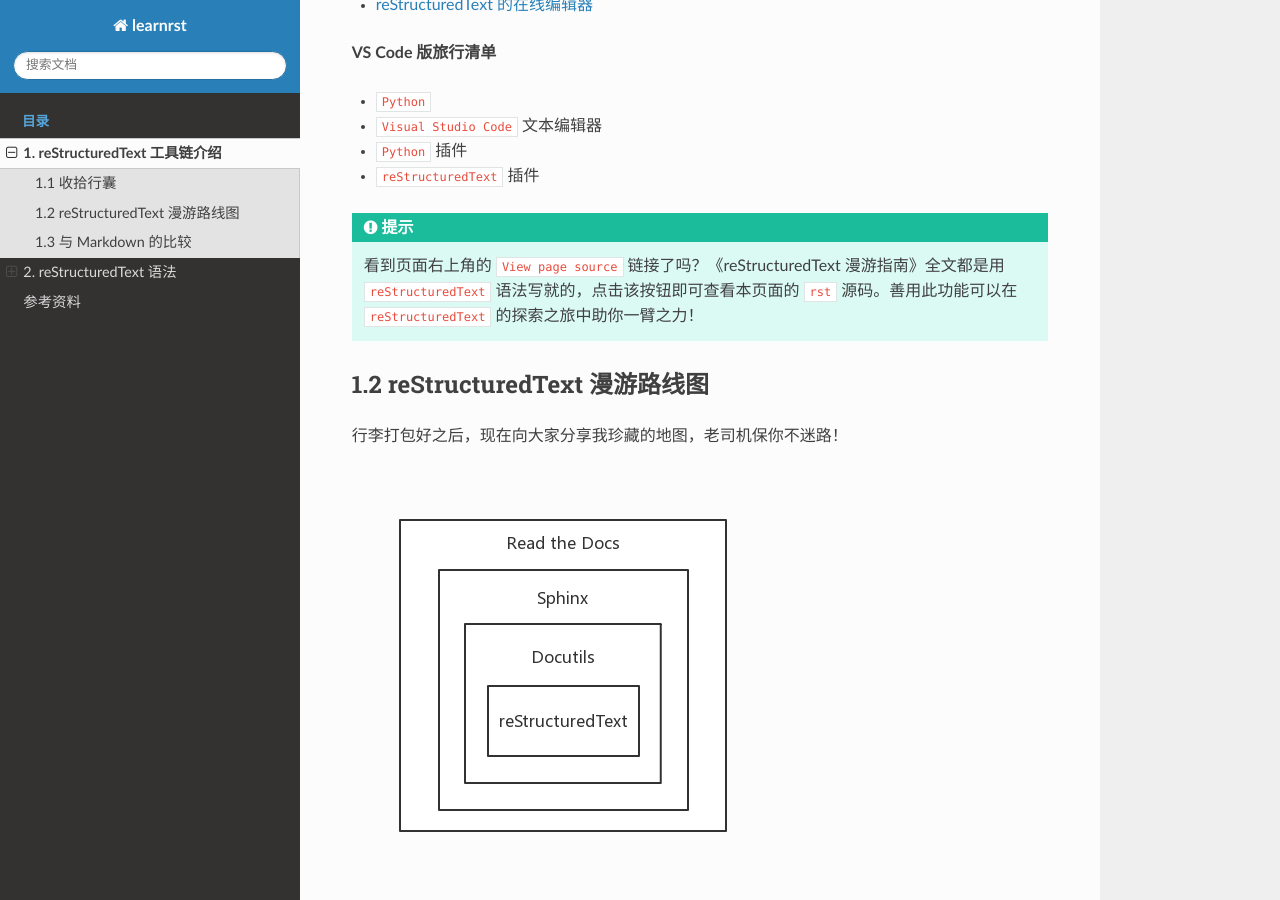
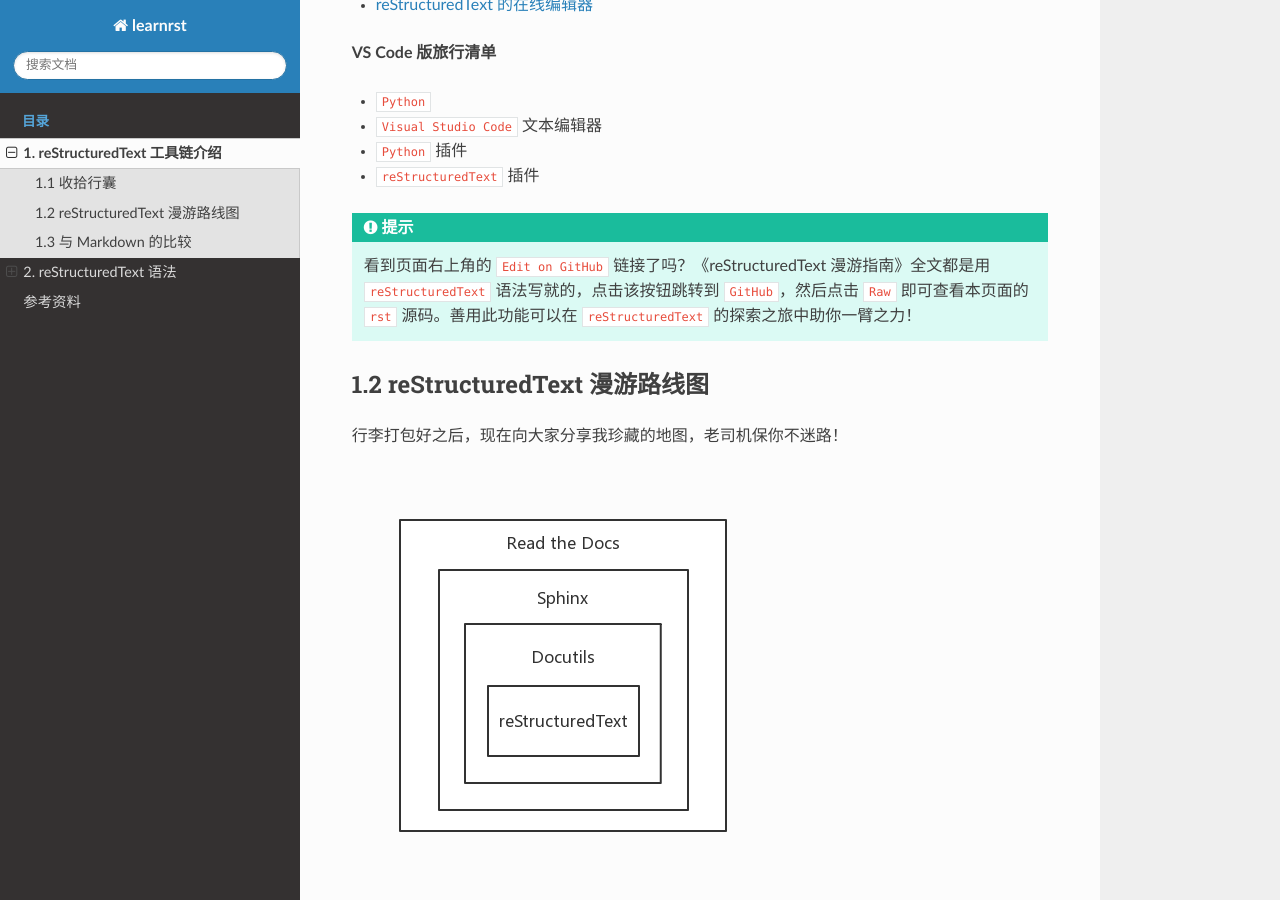
Before and after one commit to jpch89/learnrst, a Sphinx documentation site: the page built from docs/learnrst.rst, in a window 1280 px wide and 900 px high, scrolled down 355 px. Built offline with Sphinx 7.4.7 and the Read the Docs theme 2.0.0, drawn with Linux system fonts in a browser that asks for light colours.

Commit message:
change hint

```diff
--- a/docs/learnrst.rst
+++ b/docs/learnrst.rst
@@ -22,8 +22,8 @@
 
 .. hint::
 
-    看到页面右上角的 ``View page source`` 链接了吗？\
-    《reStructuredText 漫游指南》全文都是用 ``reStructuredText`` 语法写就的，点击该按钮即可查看本页面的 ``rst`` 源码。\
+    看到页面右上角的 ``Edit on GitHub`` 链接了吗？\
+    《reStructuredText 漫游指南》全文都是用 ``reStructuredText`` 语法写就的，点击该按钮跳转到 ``GitHub``，然后点击 ``Raw`` 即可查看本页面的 ``rst`` 源码。\
     善用此功能可以在 ``reStructuredText`` 的探索之旅中助你一臂之力！
 
 *******************************
```
